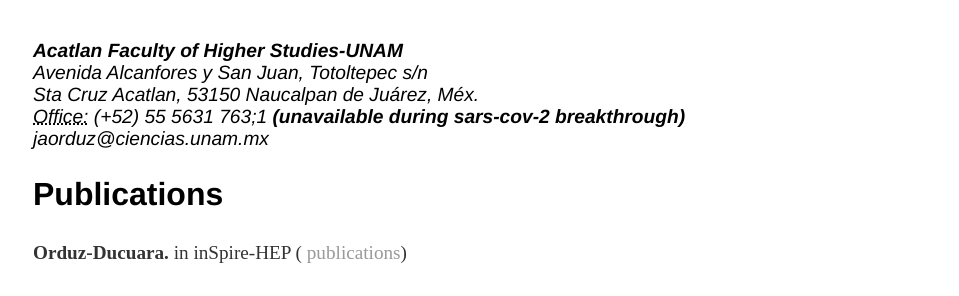
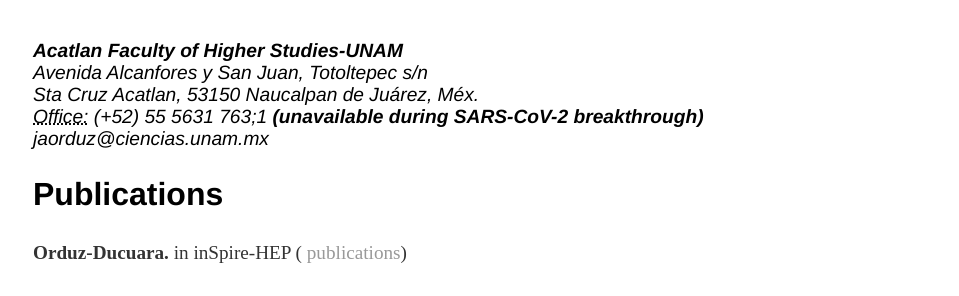
Before and after one commit to jaorduz/jaorduz.github.io, a Jekyll site: the page built from cv/index.html, in a window 1280 px wide. Shown: the part 250-546 px from the top of the page, without its empty margins (159-1118 px from the left). Built offline with Jekyll 4.4.1, drawn with Linux system fonts in a browser that asks for light colours.

```diff
--- a/cv/index.html
+++ b/cv/index.html
@@ -16,7 +16,7 @@ title: CV of Javier Orduz
 					<strong>Acatlan Faculty of Higher Studies-UNAM</strong><br>
 					Avenida Alcanfores y San Juan, Totoltepec s/n<br>
 					Sta Cruz Acatlan, 53150 Naucalpan de Juárez, Méx.<br>
-					<abbr title="phone">Office:</abbr> (+52) 55 5631 763;1 <strong>(unavailable during sars-cov-2 breakthrough)</strong><br>
+					<abbr title="phone">Office:</abbr> (+52) 55 5631 763;1 <strong>(unavailable during SARS-CoV-2 breakthrough)</strong><br>
 					<span class="obfuscate">jaorduz@ciencias.unam.mx</span>
 					</address>
 
```
